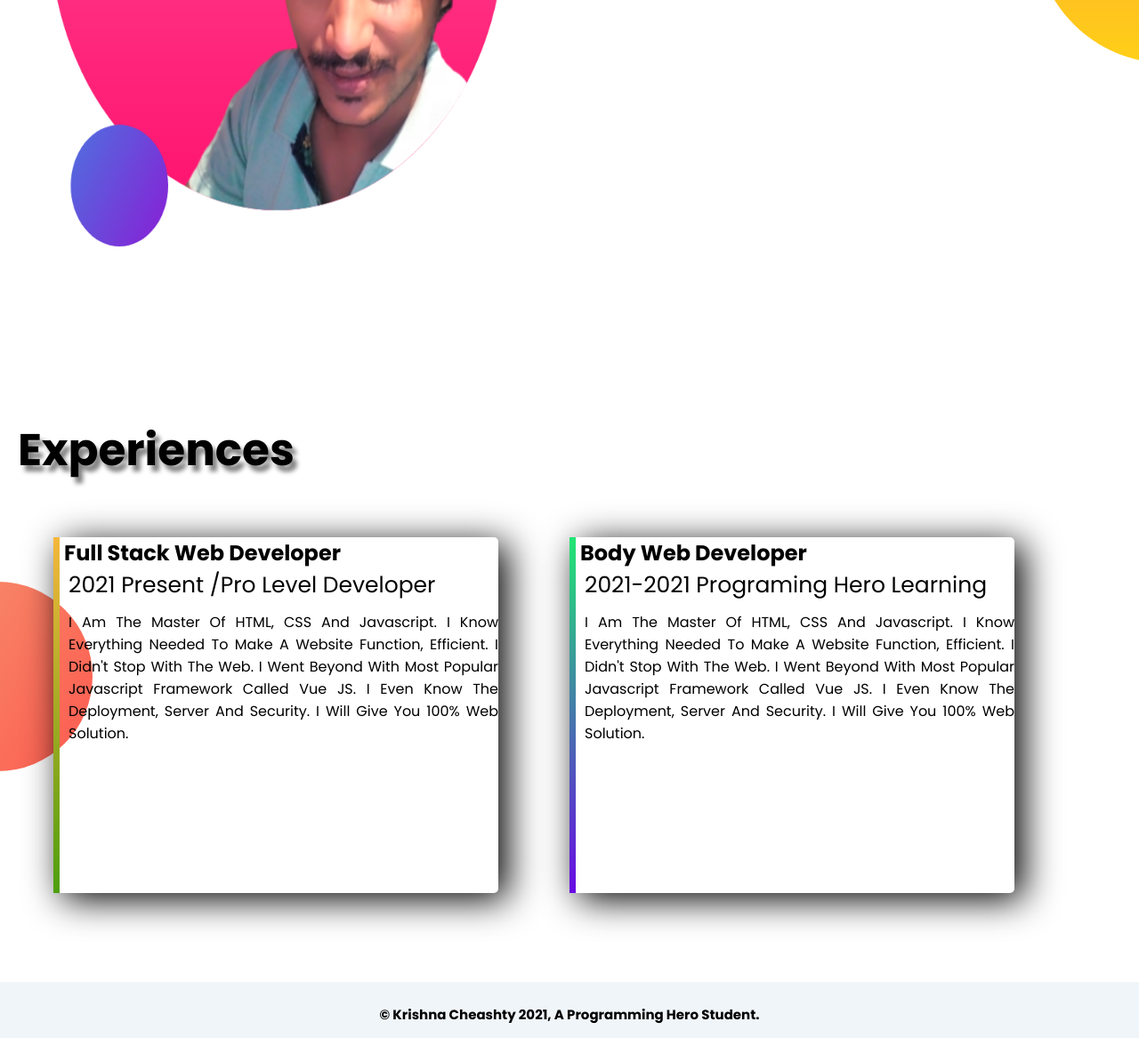
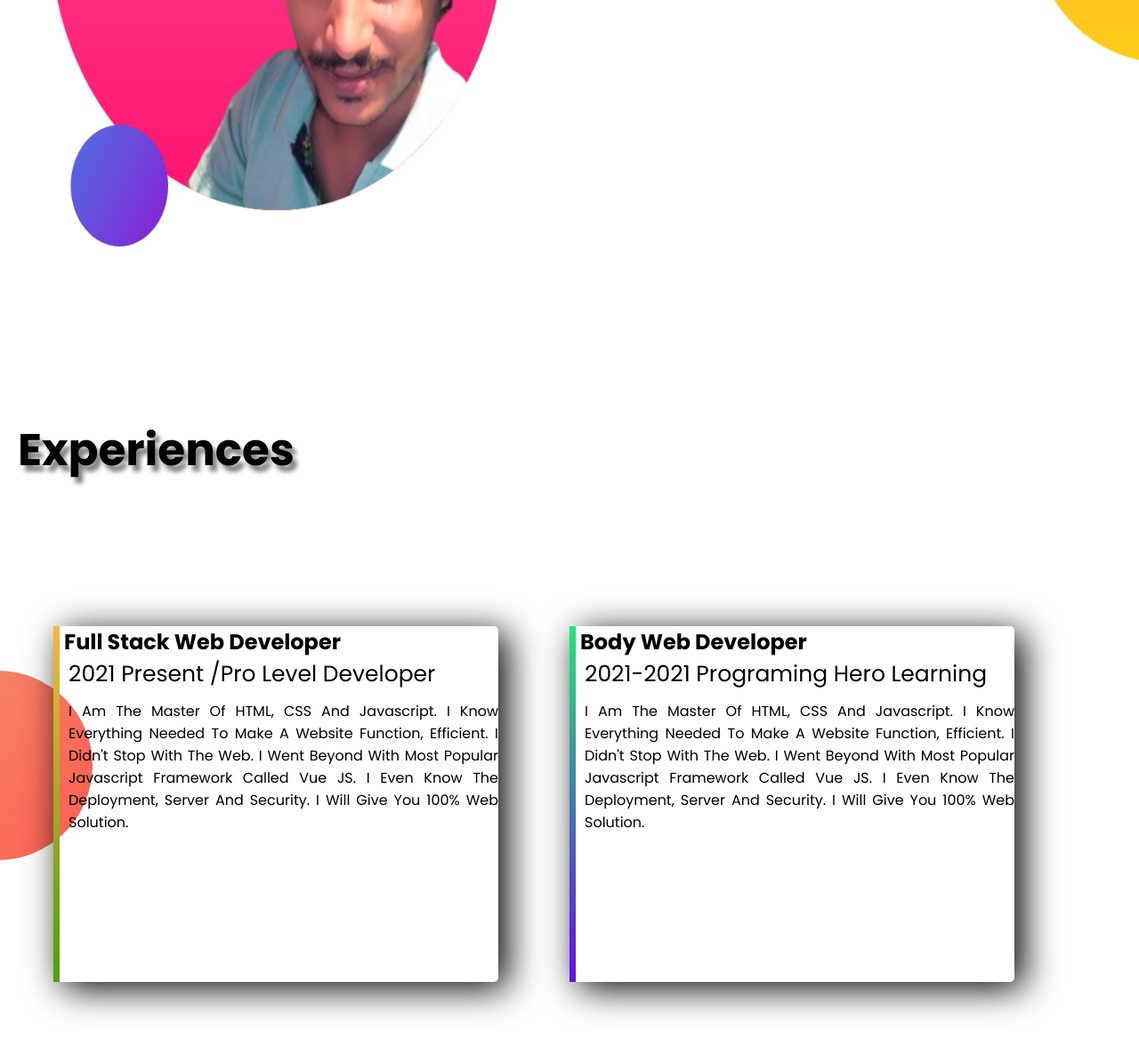
Before and after one commit to krishnacheashty/my-3rd-repo, a plain HTML site: page index.html in a window 1280 px wide. Shown: the part 1413-2580 px from the top of the page at 89% size. Drawn offline with Linux system fonts and the light colour scheme.

```diff
--- a/style.css
+++ b/style.css
@@ -189,8 +189,7 @@ p{
 
 
 .roi{
-    padding-left: 50px;
-    padding: 150px 0 50px 20px;
+    padding: 150px 0 150px 20px;
     font-size: 50px;
     font-weight: 700;
     text-shadow: 5px 7px 5px gray;
@@ -216,7 +215,7 @@ p{
 .hero{
     font-size: 15px;
     text-align: center;
-    padding-top: 25px;
+    padding-top: 5px;
 }
 .fab-icon{
     font-size: 25px;
```
